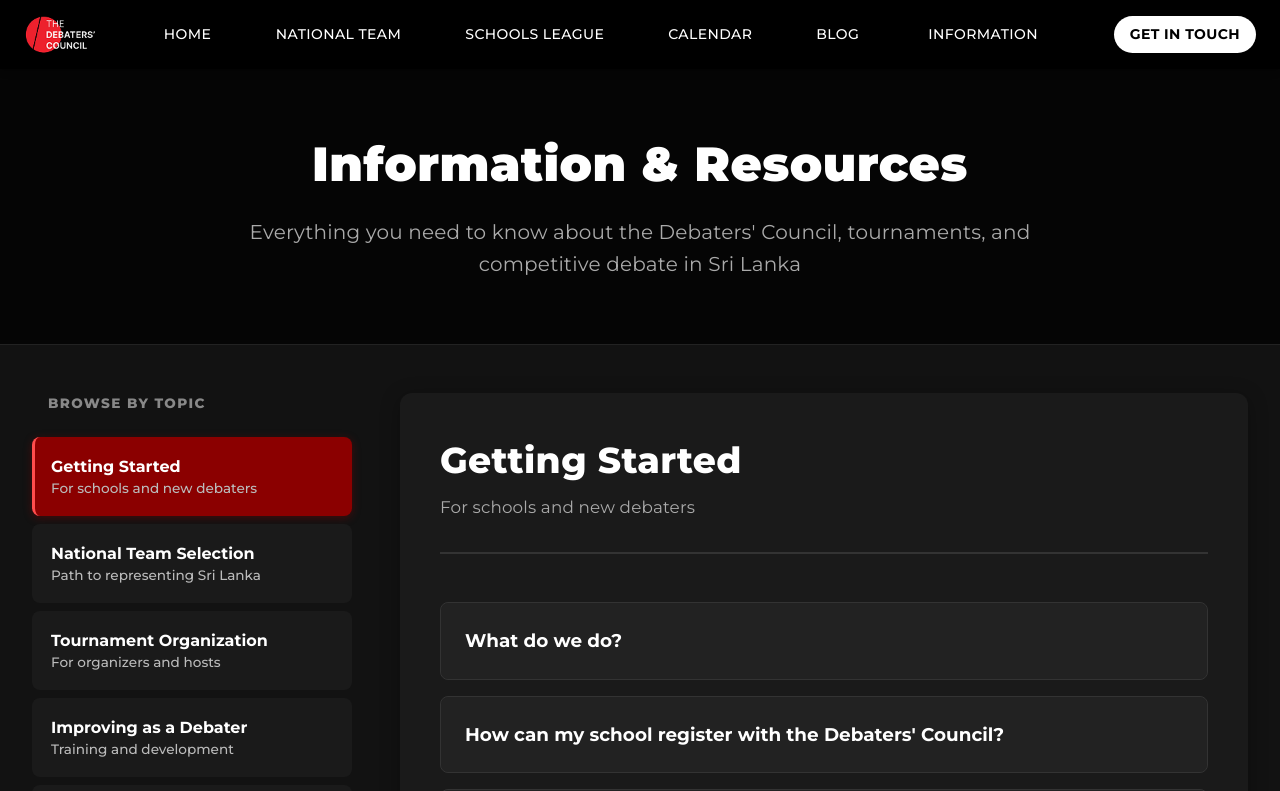
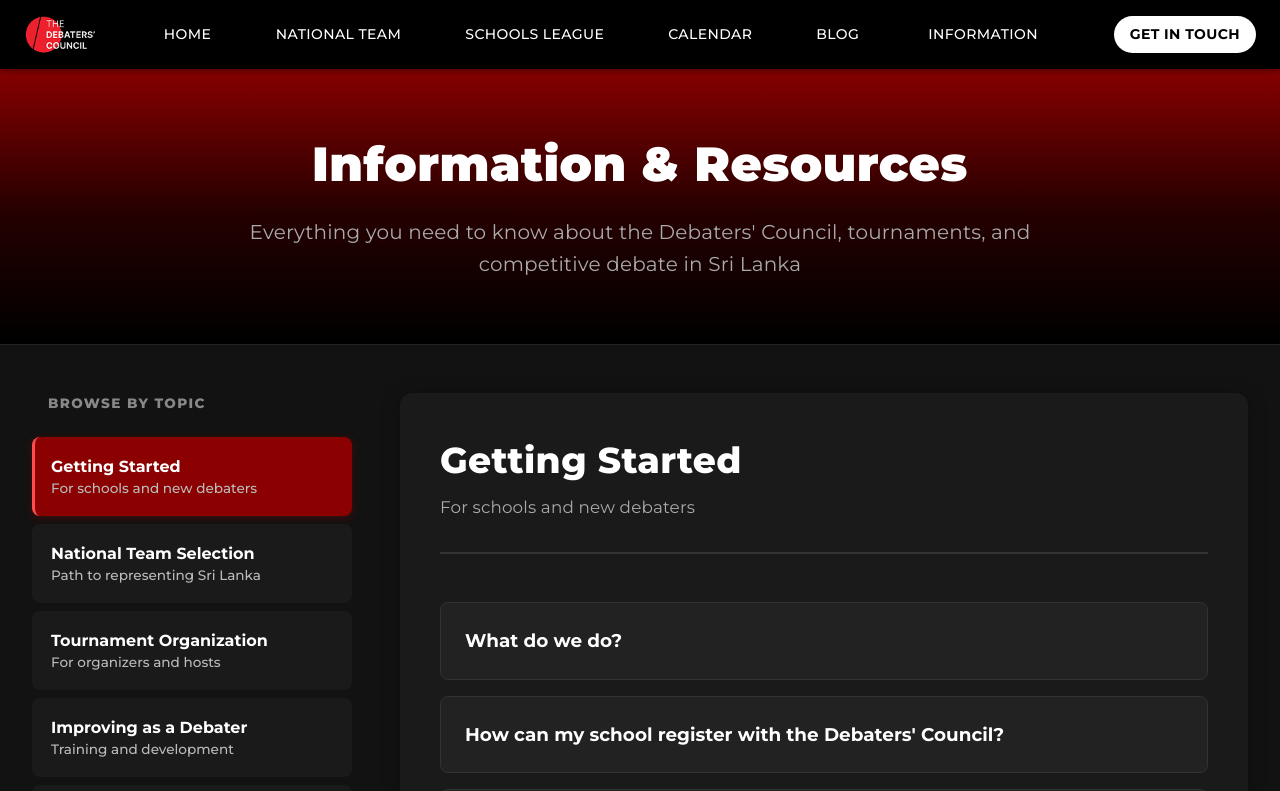
Before and after one commit to this-isnt-daniel/dc-website-react, a React (Vite) app: page /information in a window 1280 px wide. Shown: the top 791 px of the page. Built offline with nearby package versions, Linux system fonts and the light colour scheme; some icons are missing.

Commit message:
added gradient

```diff
--- a/src/pages/calendar.jsx
+++ b/src/pages/calendar.jsx
@@ -55,7 +55,10 @@
         fontFamily: 'Montserrat, sans-serif',
     },
     header: {
-        background: '#050505',
+        backgroundImage: 'var(--hero-gradient)',
+        backgroundSize: 'cover',
+        backgroundPosition: 'center',
+        backgroundAttachment: 'fixed',
         padding: { xs: '3rem 1.5rem', md: '4rem 2rem' },
         borderBottom: '1px solid #222',
         textAlign: 'center',
--- a/src/pages/information.jsx
+++ b/src/pages/information.jsx
@@ -480,7 +480,10 @@
     fontFamily: 'Montserrat, sans-serif',
   },
   header: {
-    background: '#050505',
+    backgroundImage: 'var(--hero-gradient)',
+    backgroundSize: 'cover',
+    backgroundPosition: 'center',
+    backgroundAttachment: 'fixed',
     padding: { xs: '3rem 1.5rem', md: '4rem 2rem' },
     borderBottom: '1px solid #222',
     textAlign: 'center',
--- a/src/pages/registration.jsx
+++ b/src/pages/registration.jsx
@@ -5,17 +5,26 @@
 
 const RegistrationPage = () => {
     return (
-        <Box sx={{ minHeight: '100vh', background: '#121212', py: { xs: 4, md: 8 } }}>
-            <Container maxWidth="lg">
-                <Box sx={{ textAlign: 'center', mb: 6 }}>
+        <Box sx={{ minHeight: '100vh', background: '#121212', pb: { xs: 4, md: 8 } }}>
+            <Box sx={{
+                backgroundImage: 'var(--hero-gradient)',
+                backgroundSize: 'cover',
+                backgroundPosition: 'center',
+                backgroundAttachment: 'fixed',
+                padding: { xs: '3rem 1.5rem', md: '4rem 2rem' },
+                borderBottom: '1px solid #222',
+                textAlign: 'center',
+                mb: { xs: 4, md: 8 }
+            }}>
                 <Typography component="h1" sx={{ fontSize: { xs: '2rem', md: '3rem' }, fontWeight: '900', color: '#fff', fontFamily: 'Montserrat', mb: 2 }}>
                     School Registration
                 </Typography>
-                    <Typography sx={{ fontSize: { xs: '1rem', md: '1.25rem' }, color: '#aaa', fontFamily: 'Montserrat', maxWidth: '800px', mx: 'auto' }}>
+                <Typography sx={{ fontSize: { xs: '1rem', md: '1.25rem' }, color: '#eee', fontFamily: 'Montserrat', maxWidth: '800px', mx: 'auto' }}>
                     Register your school to become an official member of the Debaters' Council Sri Lanka.
                 </Typography>
             </Box>
 
+            <Container maxWidth="lg">
                 <Box sx={{
                     width: '100%',
                     maxWidth: '800px',
```
Lines whose indentation alone changed are shown as unchanged.
